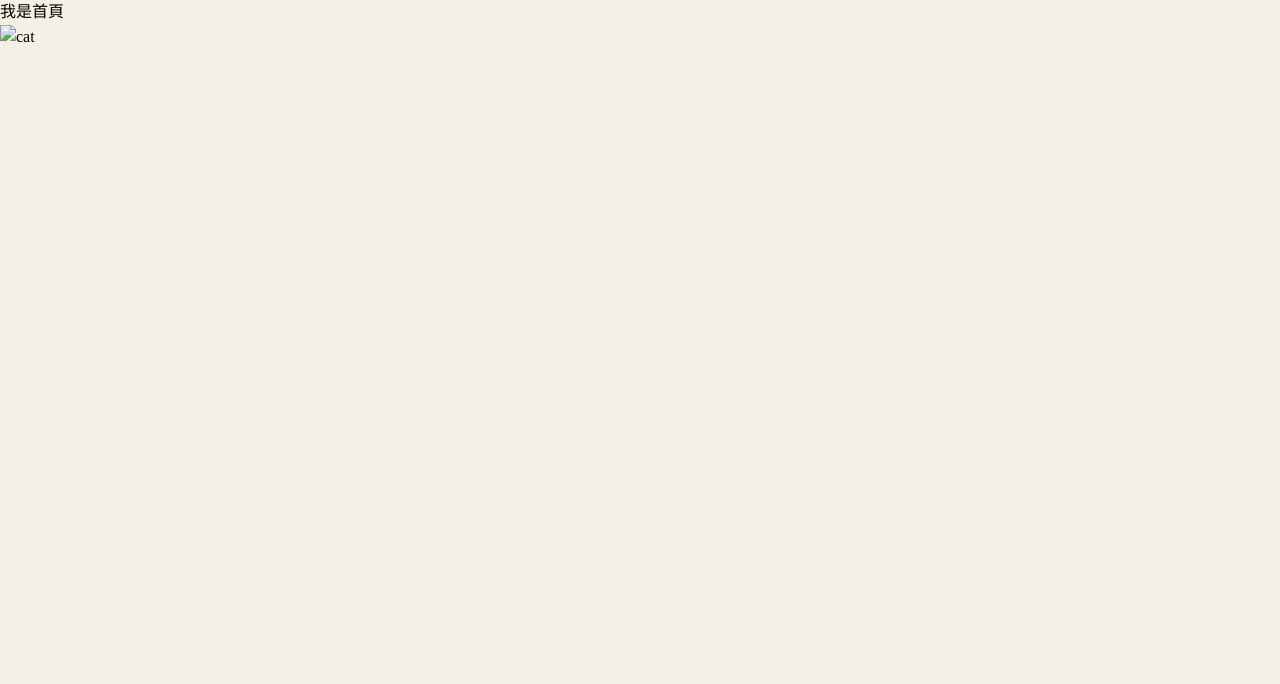
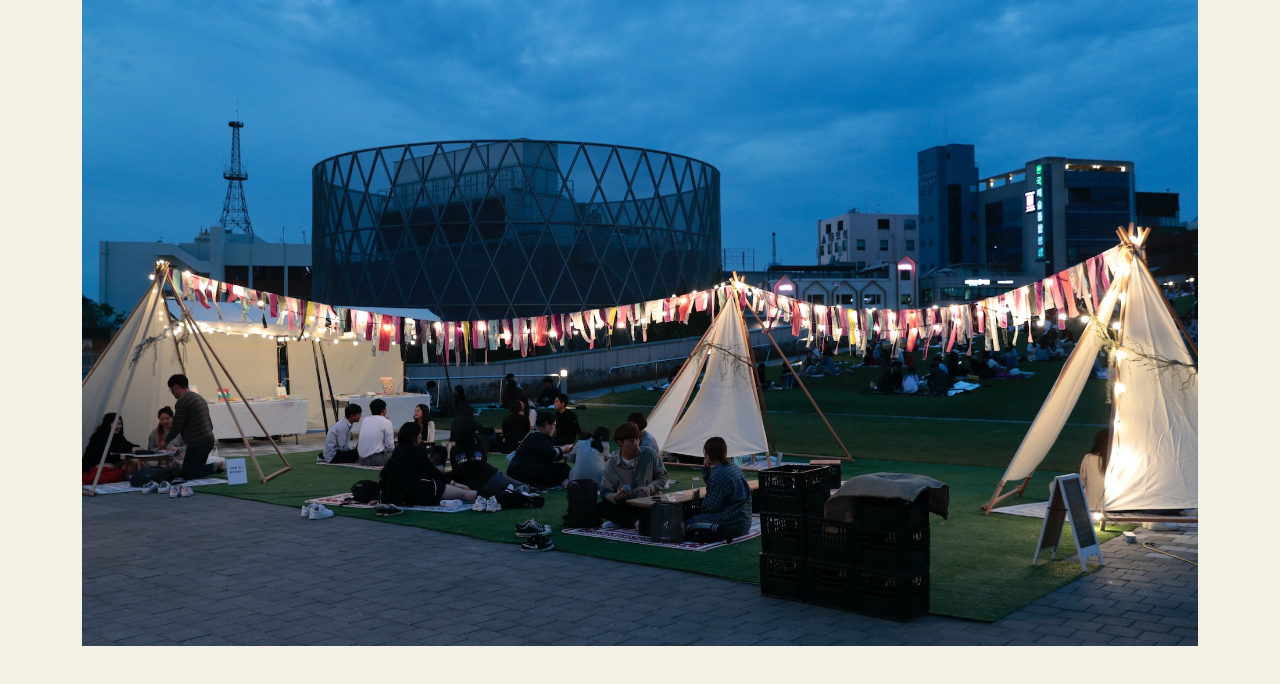
Before and after one commit to Tami1118/hex-2023web-week6, a website built with Vite: page pages/index.html in a window 1280 px wide. Built offline with nearby package versions, Linux system fonts and the light colour scheme.

Commit message:
:triangular_flag_on_post: Refactor : Update code
Refactor : Update code

```diff
--- a/pages/index.html
+++ b/pages/index.html
@@ -1,16 +1,19 @@
 <!DOCTYPE html>
 <html lang="en">
   <head>
-    <meta charset="UTF-8" />
-    <meta http-equiv="X-UA-Compatible" content="IE=edge" />
-    <meta name="viewport" content="width=device-width, initial-scale=1.0" />
-    <title>index</title>
+    <%- include('./layout/meta'); -%>
+    <title>7TAO 活動訂票網 | 首頁</title>
   </head>
   <body>
     <%- include('./layout/header'); -%>
 
-    <h1 class="index-title">我是首頁</h1>
-    <img src="../assets/images/cat.jpg" style="width: 300px;" alt="cat">
+    <main>
+      <div class="container">
+        <div class="banner">
+          <img src="../assets/images/banner.jpg" alt="沒有草東的派對">
+        </div>
+      </div>
+    </main>
 
     <%- include('./layout/footer'); -%>
 
```
